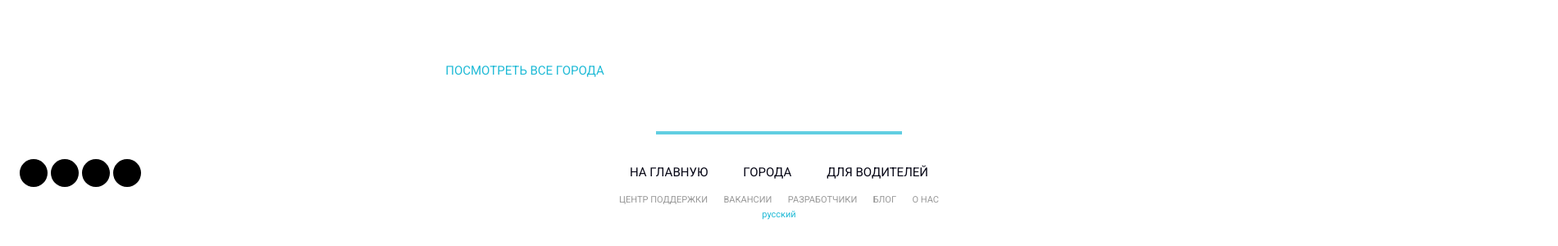
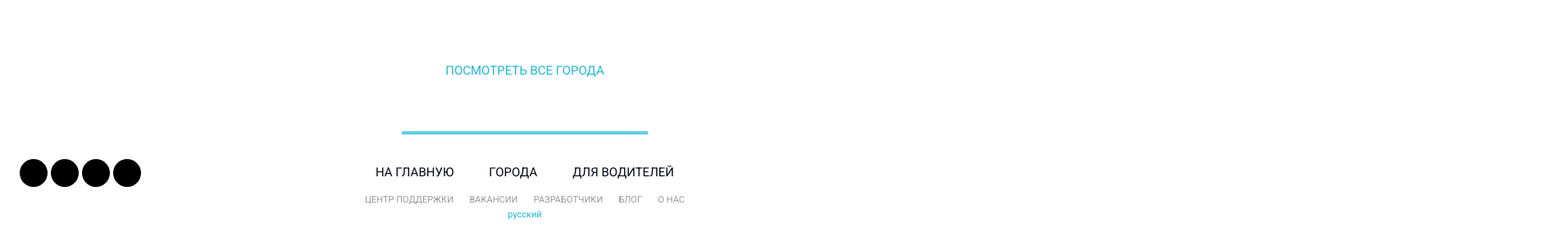
Before and after one commit to TwiDef/Uber, a plain HTML site: page src/index.html in a window 1280 px wide. Shown: the part 5115-5415 px from the top of the page at 82% size, 1900 px wide, since content can reach past the window. Drawn offline with Linux system fonts and the light colour scheme.

Commit message:
minor fix footer

```diff
--- a/src/sass/style.sass
+++ b/src/sass/style.sass
@@ -431,14 +431,14 @@ nav
     min-height: 155px
 .footer_container
     position: relative
-    width: 1900px
+    max-width: 1900px
     margin: 0 auto
 .info
     display: flex
     justify-content: space-between
     &_media
         padding: 48px 0px 0px 24px
-        width: 633.333px
+        width: 33%
         height: 34px
         display: flex
         justify-content: space-start
@@ -455,7 +455,7 @@ nav
                 transform: translateX(-50%)
                 top: 26%
     &_link
-        width: 633.333px
+        width: 33%
         margin: 0 auto
         &_main
             margin: 0 auto
@@ -488,7 +488,6 @@ nav
                 justify-content: center
                 text-decoration: none
                 color: #1FBAD6
-
         hr
             opacity: 0.7
             margin: 0 auto
@@ -497,7 +496,7 @@ nav
             width: 300px
             height: 4px
     &_app
-        width: 633.333px
+        width: 33%
         &_block
             margin: 50px 20px 0px 0px
             display: flex
```
Also changed, not shown: src/css/style.css, src/css/style.min.css.
